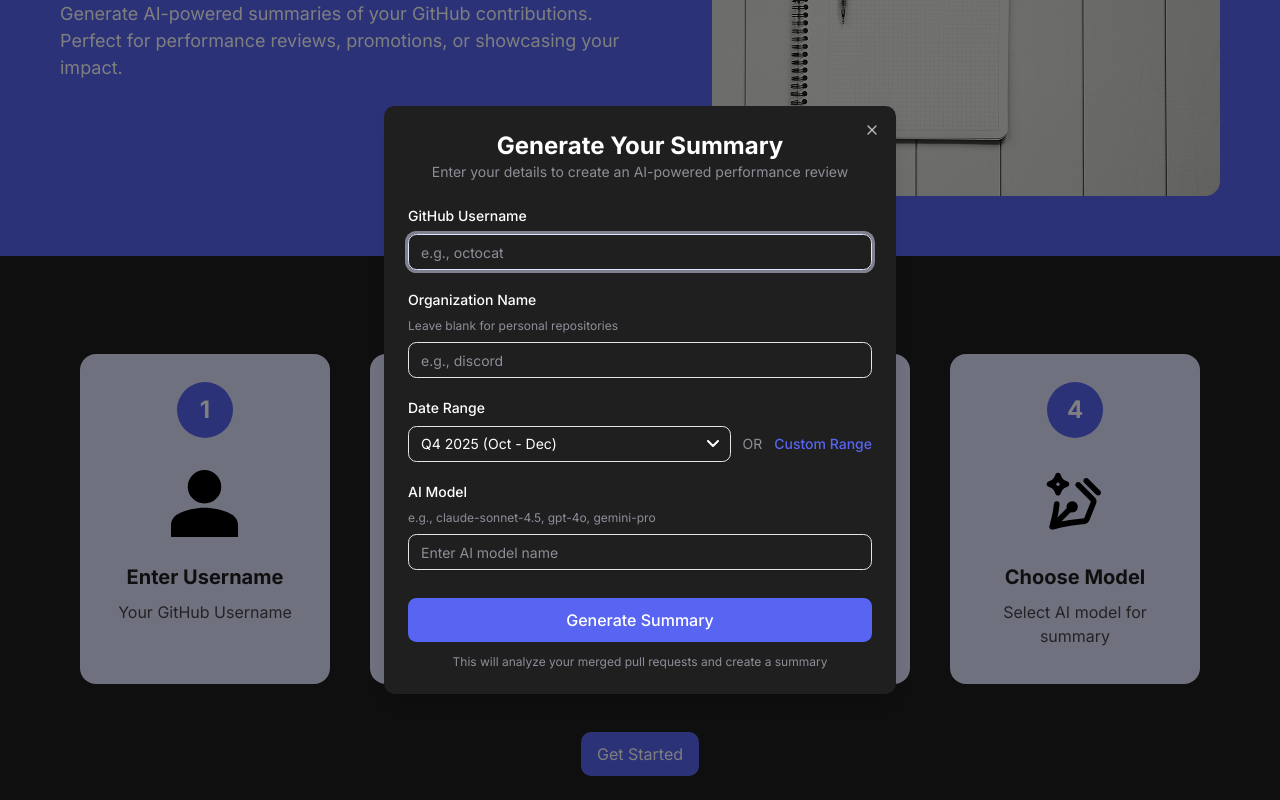
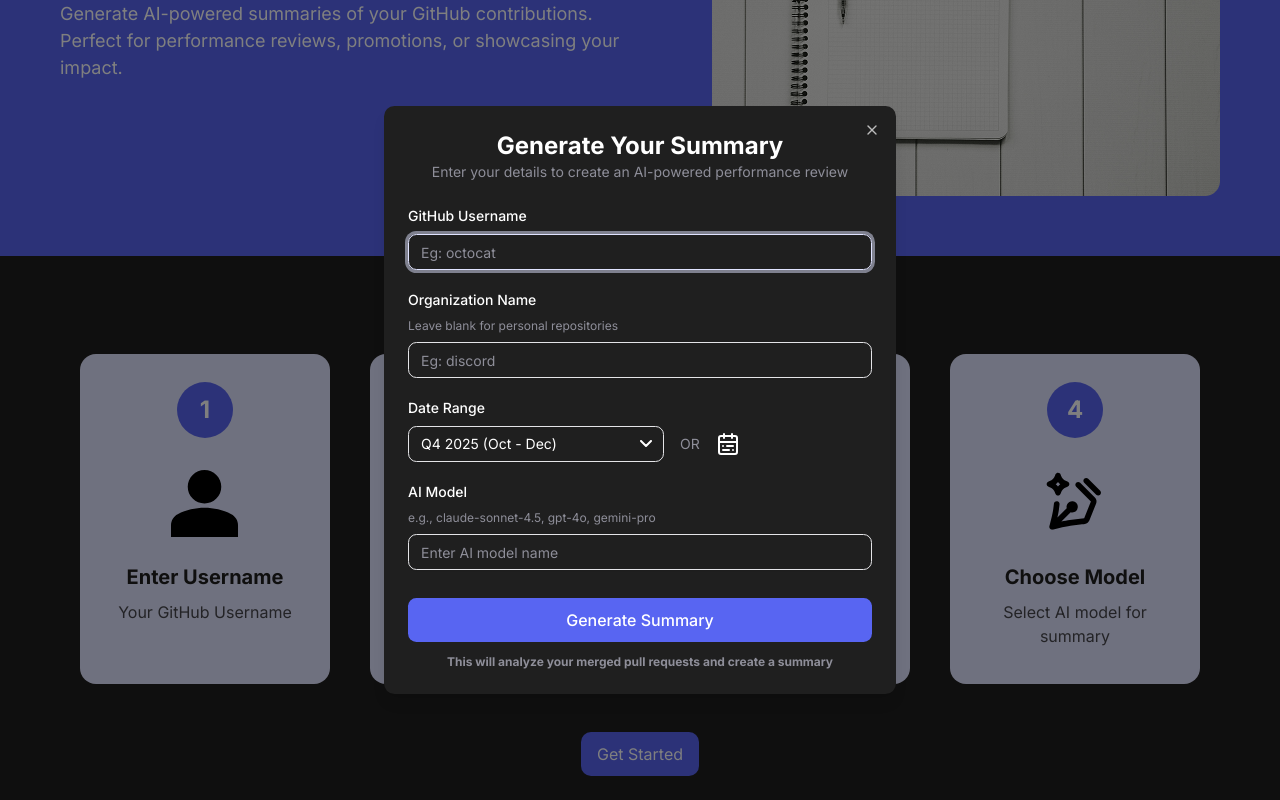
Before and after one commit to sohanshashi/quarter-summarizer, a React (Vite) app in the folder frontend/: page / in a window 1280 px wide. Both pictures are taken after a click on the button "Get Started". Shown: the part 356-1156 px from the top of the page. Built offline with nearby package versions, Linux system fonts and the light colour scheme.

Commit message:
add calendar icon to handle custom date range and also seamlessly switch back

```diff
--- a/frontend/src/components/app/GenerateSummaryForm.tsx
+++ b/frontend/src/components/app/GenerateSummaryForm.tsx
@@ -1,10 +1,15 @@
 import { useState, useMemo } from "react";
 import { useNavigate } from "react-router-dom";
+import { CalendarRangeIcon, Undo2Icon } from "lucide-react";
 
 import { Label } from "@/components/ui/label";
 import { Input } from "@/components/ui/input";
 import { Button } from "@/components/ui/button";
-import { Tooltip, TooltipTrigger, TooltipContent } from "@/components/ui/tooltip";
+import {
+  Tooltip,
+  TooltipTrigger,
+  TooltipContent,
+} from "@/components/ui/tooltip";
 import { getAvailableQuarters } from "@/lib/utils";
 
 export function GenerateSummaryForm() {
@@ -13,7 +18,9 @@ export function GenerateSummaryForm() {
 
   const [username, setUsername] = useState("");
   const [organization, setOrganization] = useState("");
-  const [selectedQuarterIndex, setSelectedQuarterIndex] = useState(quarters.length - 1);
+  const [selectedQuarterIndex, setSelectedQuarterIndex] = useState(
+    quarters.length - 1,
+  );
   const [useCustomDates, setUseCustomDates] = useState(false);
   const [startDate, setStartDate] = useState("");
   const [endDate, setEndDate] = useState("");
@@ -23,7 +30,7 @@ export function GenerateSummaryForm() {
 
   const handleSubmit = (e: React.FormEvent) => {
     e.preventDefault();
-    navigate('/summary', {
+    navigate("/summary", {
       state: {
         username,
         organization: organization || null,
@@ -31,8 +38,8 @@ export function GenerateSummaryForm() {
         endDate: useCustomDates ? endDate : selectedQuarter.endDate,
         model: aiModel,
         useCustomDates,
-        selectedQuarter
-      }
+        selectedQuarter,
+      },
     });
   };
 
@@ -53,7 +60,7 @@ export function GenerateSummaryForm() {
           <Input
             id="username"
             type="text"
-            placeholder="e.g., octocat"
+            placeholder="Eg: octocat"
             value={username}
             onChange={(e) => setUsername(e.target.value)}
             className="pr-10"
@@ -77,7 +84,7 @@ export function GenerateSummaryForm() {
         <Input
           id="organization"
           type="text"
-          placeholder="e.g., discord"
+          placeholder="Eg: discord"
           value={organization}
           onChange={(e) => setOrganization(e.target.value)}
         />
@@ -87,8 +94,8 @@ export function GenerateSummaryForm() {
         <Label htmlFor="quarter" className="text-sm font-medium">
           Date Range
         </Label>
-        <div className="flex items-center gap-3">
-          <div className="relative flex-1">
+        <div className="flex items-center gap-4">
+          <div className="relative w-64">
             <select
               id="quarter"
               value={selectedQuarterIndex}
@@ -102,27 +109,42 @@ export function GenerateSummaryForm() {
                 </option>
               ))}
             </select>
-            <div className="absolute right-3 top-1/2 -translate-y-1/2 pointer-events-none">
-              <svg width="12" height="8" viewBox="0 0 12 8" fill="none" xmlns="http://www.w3.org/2000/svg">
-                <path d="M1 1L6 6L11 1" stroke="currentColor" strokeWidth="2" strokeLinecap="round" strokeLinejoin="round" />
+            <div
+              className={`absolute right-3 top-1/2 -translate-y-1/2 pointer-events-none ${useCustomDates && "text-muted-foreground"}`}
+            >
+              <svg
+                width="12"
+                height="8"
+                viewBox="0 0 12 8"
+                fill="none"
+                xmlns="http://www.w3.org/2000/svg"
+              >
+                <path
+                  d="M1 1L6 6L11 1"
+                  stroke="currentColor"
+                  strokeWidth="2"
+                  strokeLinecap="round"
+                  strokeLinejoin="round"
+                />
               </svg>
             </div>
           </div>
-          <span className="text-muted-foreground text-sm">OR</span>
+          {!useCustomDates && (
+            <span className="text-sm text-muted-foreground">OR</span>
+          )}
           <Tooltip>
             <TooltipTrigger asChild>
               <button
                 type="button"
                 onClick={() => setUseCustomDates(!useCustomDates)}
-                className="text-sm text-primary hover:text-primary/80 font-medium whitespace-nowrap"
               >
-                {useCustomDates ? 'Quarterly Range' : 'Custom Range'}
+                {useCustomDates ? <Undo2Icon /> : <CalendarRangeIcon />}
               </button>
             </TooltipTrigger>
             <TooltipContent>
               {useCustomDates
-                ? 'Switch back to quarterly date ranges'
-                : 'Use custom start and end dates'}
+                ? "Switch back to quarterly date ranges"
+                : "Use custom start and end dates"}
             </TooltipContent>
           </Tooltip>
         </div>
@@ -130,7 +152,10 @@ export function GenerateSummaryForm() {
         {useCustomDates && (
           <div className="grid grid-cols-2 gap-3 mt-3">
             <div>
-              <Label htmlFor="startDate" className="text-xs text-muted-foreground mb-1">
+              <Label
+                htmlFor="startDate"
+                className="text-xs text-muted-foreground mb-1"
+              >
                 Start Date
               </Label>
               <Input
@@ -147,7 +172,10 @@ export function GenerateSummaryForm() {
               />
             </div>
             <div>
-              <Label htmlFor="endDate" className="text-xs text-muted-foreground mb-1">
+              <Label
+                htmlFor="endDate"
+                className="text-xs text-muted-foreground mb-1"
+              >
                 End Date
               </Label>
               <Input
@@ -191,7 +219,7 @@ export function GenerateSummaryForm() {
         >
           Generate Summary
         </Button>
-        <p className="text-xs text-center text-muted-foreground mt-3">
+        <p className="text-xs text-center font-bold text-muted-foreground mt-3">
           This will analyze your merged pull requests and create a summary
         </p>
       </div>
```
